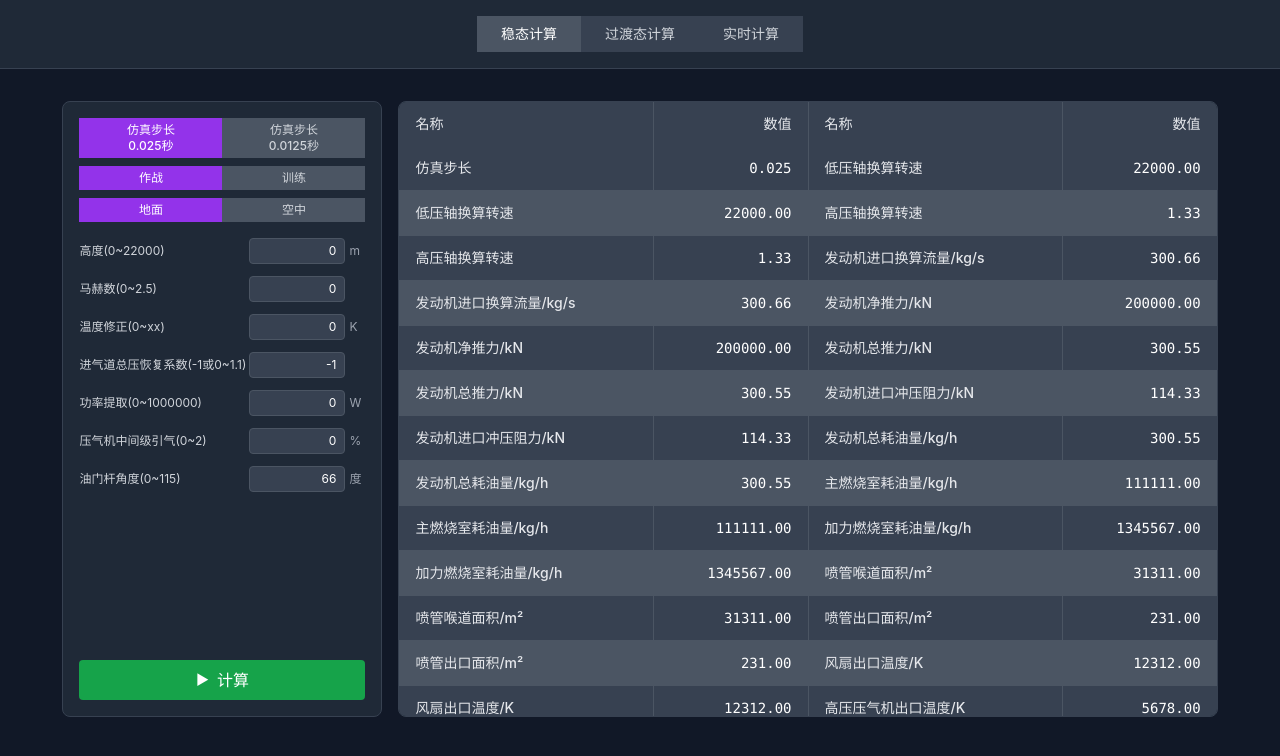
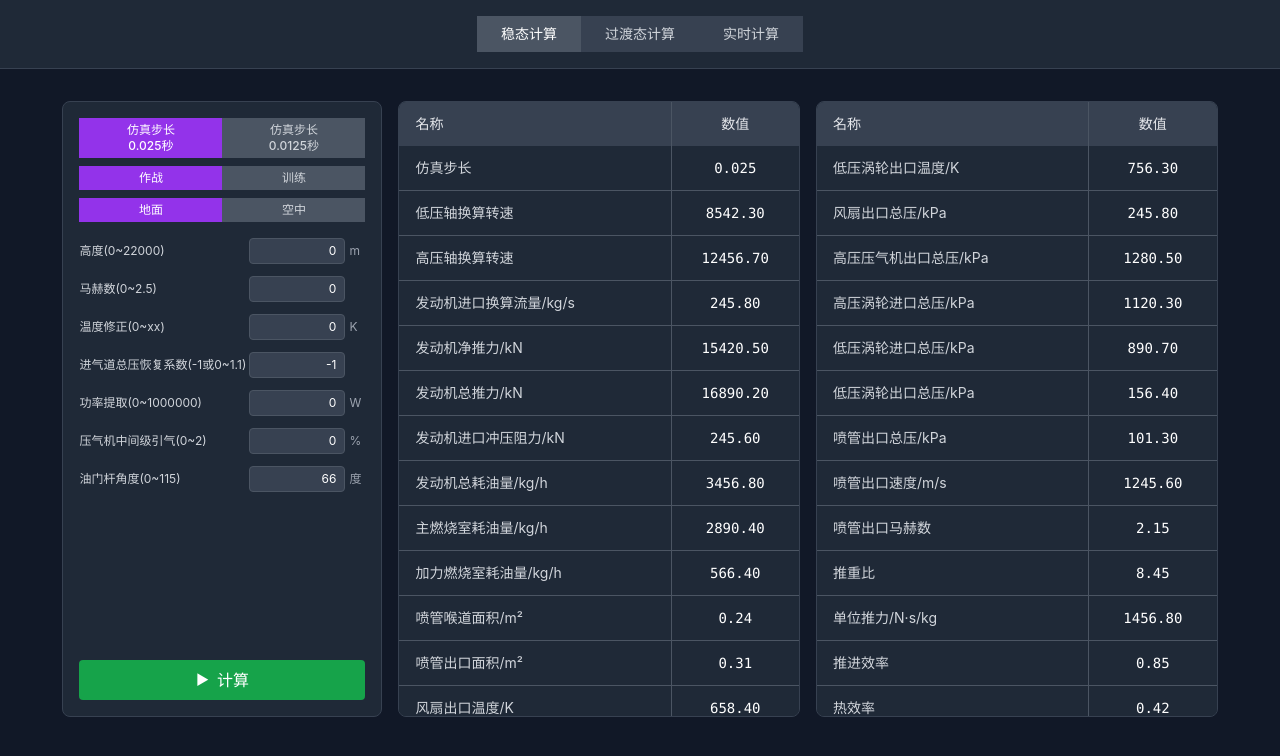
Before and after one commit to sushushimoonif/urgent-project-svelte, a Svelte app: page / in a window 1280 px wide. Shown: the top 756 px of the page. Built offline with nearby package versions, Linux system fonts and the light colour scheme.

Commit message:
Updated SteadyStateCalc.svelte

```diff
--- a/src/components/SteadyStateCalc.svelte
+++ b/src/components/SteadyStateCalc.svelte
@@ -1,5 +1,5 @@
 <script lang="ts">
-  import { invoke } from '@tauri-apps/api/tauri';
+  import { invoke } from "@tauri-apps/api/core";
 
   let isCalculating = $state(false);
   let showResults = $state(true); // 页面加载时立即显示结果
@@ -38,40 +38,50 @@
   let selectedMode = $state('作战');
   let selectedEnvironment = $state('地面');
 
-  // 输出参数 - 修改为dataOut，31条数据（不包含仿真步长，仿真步长单独处理）
+  // 输出参数 - 第一张表：仿真步长 + 15个虚拟数据，第二张表：16个虚拟数据
   let dataOut = $state([
-    { name: "低压轴换算转速", data: [22000.00] },
-    { name: "高压轴换算转速", data: [1.33] },
-    { name: "发动机进口换算流量/kg/s", data: [300.66] },
-    { name: "发动机净推力/kN", data: [200000.00] },
-    { name: "发动机总推力/kN", data: [300.55] },
-    { name: "发动机进口冲压阻力/kN", data: [114.33] },
-    { name: "发动机总耗油量/kg/h", data: [300.55] },
-    { name: "主燃烧室耗油量/kg/h", data: [111111] },
-    { name: "加力燃烧室耗油量/kg/h", data: [1345567] },
-    { name: "喷管喉道面积/m²", data: [31311] },
-    { name: "喷管出口面积/m²", data: [231] },
-    { name: "风扇出口温度/K", data: [12312] },
-    { name: "高压压气机出口温度/K", data: [5678] },
-    { name: "高压涡轮进口温度/K", data: [906534] },
-    { name: "低压涡轮进口温度/K", data: [24234] },
-    { name: "低压轴换算转速", data: [22000.00] },
-    { name: "高压轴换算转速", data: [1.33] },
-    { name: "发动机进口换算流量/kg/s", data: [300.66] },
-    { name: "发动机净推力/kN", data: [200000.00] },
-    { name: "发动机总推力/kN", data: [300.55] },
-    { name: "发动机进口冲压阻力/kN", data: [114.33] },
-    { name: "发动机总耗油量/kg/h", data: [300.55] },
-    { name: "主燃烧室耗油量/kg/h", data: [111111] },
-    { name: "加力燃烧室耗油量/kg/h", data: [1345567] },
-    { name: "喷管喉道面积/m²", data: [31311] },
-    { name: "喷管出口面积/m²", data: [231] },
-    { name: "风扇出口温度/K", data: [12312] },
-    { name: "高压压气机出口温度/K", data: [5678] },
-    { name: "高压涡轮进口温度/K", data: [906534] },
-    { name: "低压涡轮进口温度/K", data: [24234] },
-    { name: "额外参数", data: [0] }
+    // 第一张表数据（仿真步长 + 15个虚拟数据）
+    { name: "仿真步长", data: ["0.025"] }, // 第1行：仿真步长 - 使用字符串保持原始格式
+    { name: "低压轴换算转速", data: [8542.30] },
+    { name: "高压轴换算转速", data: [12456.70] },
+    { name: "发动机进口换算流量/kg/s", data: [245.80] },
+    { name: "发动机净推力/kN", data: [15420.50] },
+    { name: "发动机总推力/kN", data: [16890.20] },
+    { name: "发动机进口冲压阻力/kN", data: [245.60] },
+    { name: "发动机总耗油量/kg/h", data: [3456.80] },
+    { name: "主燃烧室耗油量/kg/h", data: [2890.40] },
+    { name: "加力燃烧室耗油量/kg/h", data: [566.40] },
+    { name: "喷管喉道面积/m²", data: [0.245] },
+    { name: "喷管出口面积/m²", data: [0.312] },
+    { name: "风扇出口温度/K", data: [658.40] },
+    { name: "高压压气机出口温度/K", data: [1245.60] },
+    { name: "高压涡轮进口温度/K", data: [1156.80] },
+    { name: "低压涡轮进口温度/K", data: [945.20] },
+
+    // 第二张表数据（16个虚拟数据）
+    { name: "低压涡轮出口温度/K", data: [756.30] },
+    { name: "风扇出口总压/kPa", data: [245.80] },
+    { name: "高压压气机出口总压/kPa", data: [1280.50] },
+    { name: "高压涡轮进口总压/kPa", data: [1120.30] },
+    { name: "低压涡轮进口总压/kPa", data: [890.70] },
+    { name: "低压涡轮出口总压/kPa", data: [156.40] },
+    { name: "喷管出口总压/kPa", data: [101.30] },
+    { name: "喷管出口速度/m/s", data: [1245.60] },
+    { name: "喷管出口马赫数", data: [2.15] },
+    { name: "推重比", data: [8.45] },
+    { name: "单位推力/N·s/kg", data: [1456.80] },
+    { name: "推进效率", data: [0.85] },
+    { name: "热效率", data: [0.42] },
+    { name: "总效率", data: [0.36] },
+    { name: "燃油消耗率/kg/(kN·h)", data: [0.78] },
+    { name: "比冲/s", data: [1890.50] }
   ]);
+
+  // 检查是否在 Tauri 环境中
+  function isTauriEnvironment(): boolean {
+    return typeof window !== 'undefined' &&
+           typeof window.__TAURI_IPC__ === 'function';
+  }
 
   // 更新dataIN中的选项状态
   function updateDataINOptions() {
@@ -106,41 +116,54 @@
         airParam.data = [0];
       }
     }
+
+    // 更新输出参数中的仿真步长（只有第一个参数）- 使用原始字符串值
+    if (dataOut.length > 0 && dataOut[0].name === "仿真步长") {
+      dataOut[0].data = [selectedSimulationStep]; // 直接使用字符串，不转换为数字
+    }
   }
 
-  // 更新输出参数的值 - 根据后端返回的dataOut更新
-  function updateOutputParameters(newDataOut: Array<{name: string, data: number[]}>) {
-    newDataOut.forEach(outParam => {
-      const outputParam = dataOut.find(p => p.name === outParam.name);
-      if (outputParam && outParam.data && outParam.data.length > 0) {
-        outputParam.data = [...outParam.data];
+  // 生成虚拟数据 - 为除仿真步长外的所有参数生成随机数据
+  function generateVirtualData() {
+    dataOut.forEach((param, index) => {
+      if (index === 0) {
+        // 第一个参数是仿真步长，使用用户选择的原始字符串值
+        param.data = [selectedSimulationStep];
+      } else {
+        // 其他参数生成虚拟数据，在原值基础上添加随机变化
+        const baseValue = typeof param.data[0] === 'number' ? param.data[0] : 100;
+        const variation = (Math.random() - 0.5) * 0.2; // ±10%的变化
+        param.data = [baseValue * (1 + variation)];
       }
     });
     // 触发响应式更新
     dataOut = [...dataOut];
   }
 
-  // 生成模拟的dataOut数据
-  function generateMockDataOut() {
-    return dataOut.map(param => ({
-      name: param.name,
-      data: [(Math.random() * 100 + 50)] // 生成随机数
-    }));
-  }
-
-  // 调用后端计算函数 - 直接使用invoke函数
+  // 调用后端计算函数 - 添加环境检查
   async function callSteadyStateCalculation(data: any) {
     try {
-      // 直接使用 Tauri invoke 调用后端的 transient_calculation 函数
+      // 检查是否在 Tauri 环境中
+      if (isTauriEnvironment()) {
+        // 在 Tauri 环境中，使用 invoke 调用后端
         const result = await invoke("transient_calculation", data);
         return result;
+      } else {
+        // 在浏览器环境中，返回模拟成功结果
+        console.log('运行在浏览器环境中，使用模拟数据');
+        return {
+          success: true,
+          message: '浏览器环境模拟计算完成',
+          dataOut: null
+        };
+      }
     } catch (error) {
       console.error('计算调用失败:', error);
       // 如果调用失败，返回模拟结果作为后备
       return {
         success: false,
         message: '计算失败，返回模拟结果',
-        dataOut: generateMockDataOut()
+        dataOut: null
       };
     }
   }
@@ -161,25 +184,19 @@
 
       console.log('发送到后端的数据:', data);
 
-      // 模拟网络延迟
-      await new Promise(resolve => setTimeout(resolve, 1000));
-
       // 调用后端计算函数
       const result = await callSteadyStateCalculation(data);
       console.log('计算返回结果:', result);
 
-      // 根据返回的dataOut更新输出参数
-      if (result.dataOut) {
-        updateOutputParameters(result.dataOut);
-      } else {
-        // 如果没有返回dataOut，使用模拟数据
-        updateOutputParameters(generateMockDataOut());
-      }
+      // 生成虚拟数据（包括更新仿真步长）
+      generateVirtualData();
 
-      console.log('输出参数已更新');
+      console.log('虚拟数据已生成');
 
     } catch (error) {
       console.error('计算过程中出错:', error);
+      // 出错时也生成虚拟数据
+      generateVirtualData();
     } finally {
       isCalculating = false;
     }
@@ -200,9 +217,14 @@
     }
   }
 
-  // 获取仿真步长的值
-  function getSimulationStepValue(): number {
-    return parseFloat(selectedSimulationStep);
+  // 格式化显示值 - 仿真步长显示原始字符串，其他数值显示两位小数
+  function formatDisplayValue(param: any): string {
+    if (param.name === "仿真步长") {
+      return param.data[0]; // 直接返回字符串，不格式化
+    } else {
+      const value = param.data[0];
+      return typeof value === 'number' ? value.toFixed(2) : '0.00';
+    }
   }
 </script>
 
@@ -229,7 +251,7 @@
             </button>
           </div>
 
-          <!-- 作战/训练模式选择按钮 -->
+          <!-- 作战/训练 -->
           <div class="flex">
             <button
               class="flex-1 px-2 py-1 text-xs font-medium transition-colors {selectedMode === '作战' ? 'bg-purple-600 text-white' : 'bg-gray-600 text-gray-300 hover:bg-gray-500'}"
@@ -245,7 +267,7 @@
             </button>
           </div>
 
-          <!-- 地面/空中环境选择按钮 -->
+          <!-- 地面/空中 -->
           <div class="flex">
             <button
               class="flex-1 px-2 py-1 text-xs font-medium transition-colors {selectedEnvironment === '地面' ? 'bg-purple-600 text-white' : 'bg-gray-600 text-gray-300 hover:bg-gray-500'}"
@@ -262,7 +284,7 @@
           </div>
         </div>
 
-        <!-- 输入参数 - 使用新的数据结构 -->
+        <!-- 输入参数 -->
         <div class="flex-1 space-y-3 overflow-y-auto">
           {#each Object.entries(parameterLabels) as [paramName, config]}
             <div class="flex items-center">
@@ -295,73 +317,65 @@
         </div>
       </div>
 
-      <!-- 右侧参数列表 - 使用两个独立的table -->
+      <!-- 右侧两张表格 --->
+      <div class="flex-1 flex gap-4">
+        <!-- 第一张表格：仿真步长 + 15个虚拟数据 -->
         <div class="flex-1 bg-gray-800 border border-gray-700 rounded-lg overflow-hidden">
           {#if showResults}
-          <div class="h-full flex">
-            <!-- 第一个表格 -->
-            <div class="flex-1 border-r border-gray-600">
-              <table class="w-full h-full text-sm">
+            <div class="h-full flex flex-col">
+              <div class="flex-1 overflow-auto">
+                <table class="w-full text-sm">
                   <!-- 表头 -->
-                <thead class="bg-gray-700">
+                  <thead class="bg-gray-700 sticky top-0">
                     <tr>
                       <th class="px-4 py-3 text-left font-medium text-gray-200 border-r border-gray-600">名称</th>
-                    <th class="px-4 py-3 text-right font-medium text-gray-200">数值</th>
+                      <th class="w-32 px-4 py-3 text-center font-medium text-gray-200">数值</th>
                     </tr>
                   </thead>
 
                   <!-- 数据行 -->
                   <tbody>
-                  <!-- 第一行：仿真步长 -->
-                  <tr class="border-b border-gray-600 hover:bg-gray-750 transition-colors bg-gray-700">
-                    <td class="px-4 py-3 text-gray-200 font-medium border-r border-gray-600">仿真步长</td>
-                    <td class="px-4 py-3 text-white font-mono text-right">{getSimulationStepValue().toFixed(3)}</td>
-                  </tr>
-
-                  <!-- 其他15行数据 -->
-                  {#each dataOut.slice(0, 15) as param, index}
-                    <tr class="border-b border-gray-600 hover:bg-gray-750 transition-colors {(index + 1) % 2 === 0 ? 'bg-gray-700' : 'bg-gray-600'}">
-                      <td class="px-4 py-3 text-gray-200 font-medium border-r border-gray-600">{param.name}</td>
-                      <td class="px-4 py-3 text-white font-mono text-right">{param.data[0]?.toFixed(2) || '0.00'}</td>
-                    </tr>
-                  {/each}
-                </tbody>
-              </table>
-            </div>
-
-            <!-- 第二个表格 -->
-            <div class="flex-1">
-              <table class="w-full h-full text-sm">
-                <!-- 表头 -->
-                <thead class="bg-gray-700">
-                  <tr>
-                    <th class="px-4 py-3 text-left font-medium text-gray-200 border-r border-gray-600">名称</th>
-                    <th class="px-4 py-3 text-right font-medium text-gray-200">数值</th>
-                  </tr>
-                </thead>
-
-                <!-- 数据行 -->
-                <tbody>
-                  <!-- 16行数据 -->
-                  {#each dataOut.slice(15, 31) as param, index}
-                    <tr class="border-b border-gray-600 hover:bg-gray-750 transition-colors {index % 2 === 0 ? 'bg-gray-700' : 'bg-gray-600'}">
-                      <td class="px-4 py-3 text-gray-200 font-medium border-r border-gray-600">{param.name}</td>
-                      <td class="px-4 py-3 text-white font-mono text-right">{param.data[0]?.toFixed(2) || '0.00'}</td>
+                    {#each dataOut.slice(0, 16) as param, index}
+                      <tr class="border-b border-gray-600 hover:bg-gray-750 transition-colors {index % 2 === 0 ? 'bg-gray-800' : 'bg-gray-850'}">
+                        <!-- 参数名称 -->
+                        <td class="px-4 py-3 text-gray-300 border-r border-gray-600">{param.name}</td>
+                        <!-- 数值 -->
+                        <td class="w-32 px-4 py-3 text-center text-white font-mono">{formatDisplayValue(param)}</td>
                       </tr>
                     {/each}
                   </tbody>
                 </table>
               </div>
             </div>
+          {/if}
+        </div>
 
-          <!-- 底部状态栏 -->
-          <div class="bg-gray-750 px-3 py-2 border-t border-gray-600 flex-shrink-0">
-            <div class="flex justify-between items-center text-xs text-gray-400">
-              <span>共 {dataOut.length + 1} 个参数</span>
-              <div class="flex items-center gap-2">
-                <div class="w-2 h-2 bg-green-500 rounded-full {isCalculating ? 'animate-pulse' : ''}"></div>
-                <span>{isCalculating ? '计算中...' : '实时更新'}</span>
-              </div>
+        <!-- 第二张表格：16个虚拟数据 -->
+        <div class="flex-1 bg-gray-800 border border-gray-700 rounded-lg overflow-hidden">
+          {#if showResults}
+            <div class="h-full flex flex-col">
+              <div class="flex-1 overflow-auto">
+                <table class="w-full text-sm">
+                  <!-- 表头 -->
+                  <thead class="bg-gray-700 sticky top-0">
+                    <tr>
+                      <th class="px-4 py-3 text-left font-medium text-gray-200 border-r border-gray-600">名称</th>
+                      <th class="w-32 px-4 py-3 text-center font-medium text-gray-200">数值</th>
+                    </tr>
+                  </thead>
+
+                  <!-- 数据行 -->
+                  <tbody>
+                    {#each dataOut.slice(16, 32) as param, index}
+                      <tr class="border-b border-gray-600 hover:bg-gray-750 transition-colors {index % 2 === 0 ? 'bg-gray-800' : 'bg-gray-850'}">
+                        <!-- 参数名称 -->
+                        <td class="px-4 py-3 text-gray-300 border-r border-gray-600">{param.name}</td>
+                        <!-- 数值 -->
+                        <td class="w-32 px-4 py-3 text-center text-white font-mono">{formatDisplayValue(param)}</td>
+                      </tr>
+                    {/each}
+                  </tbody>
+                </table>
               </div>
             </div>
           {/if}
@@ -369,3 +383,4 @@
       </div>
     </div>
   </div>
+</div>
```
Lines whose indentation alone changed are shown as unchanged.
